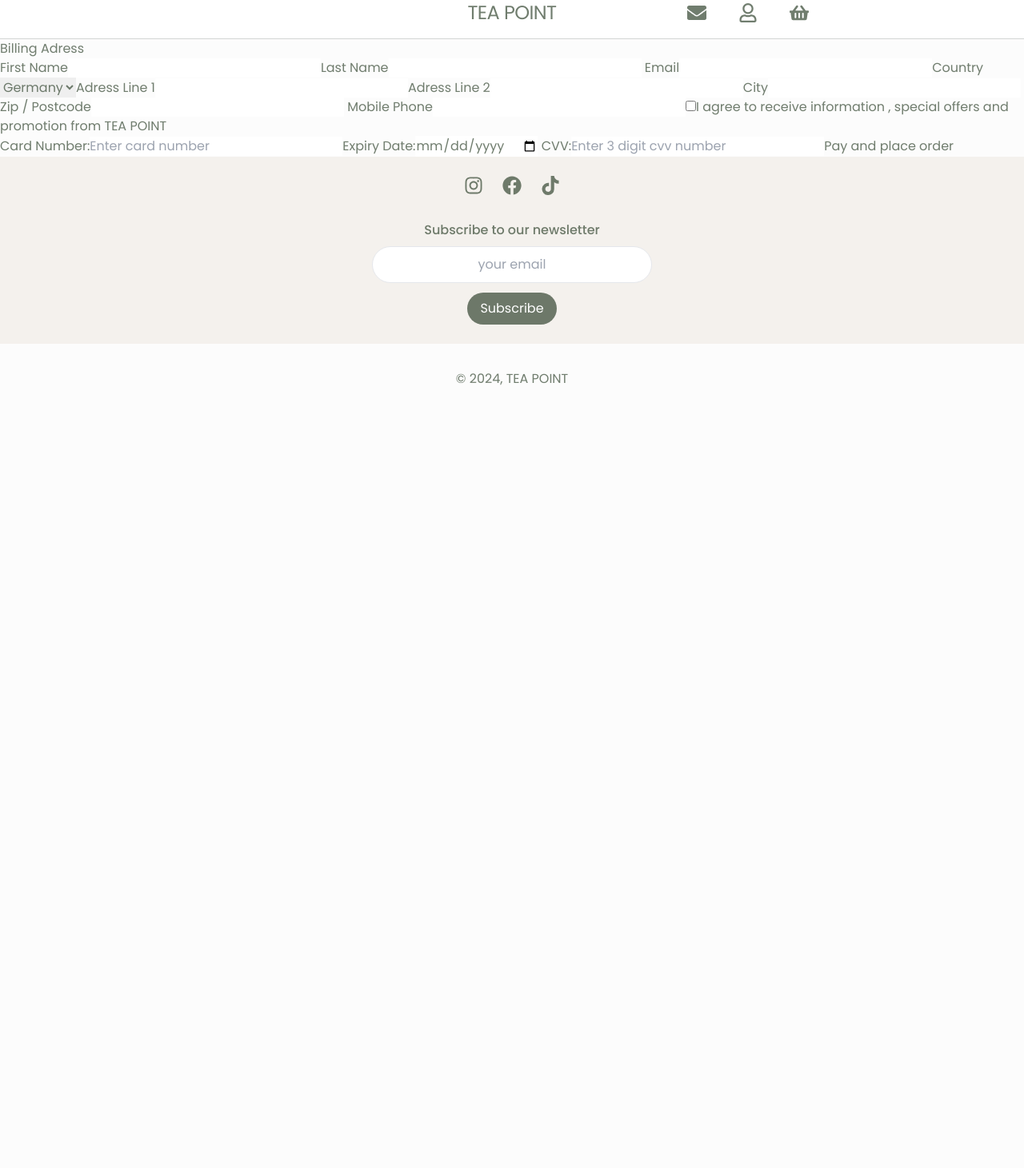
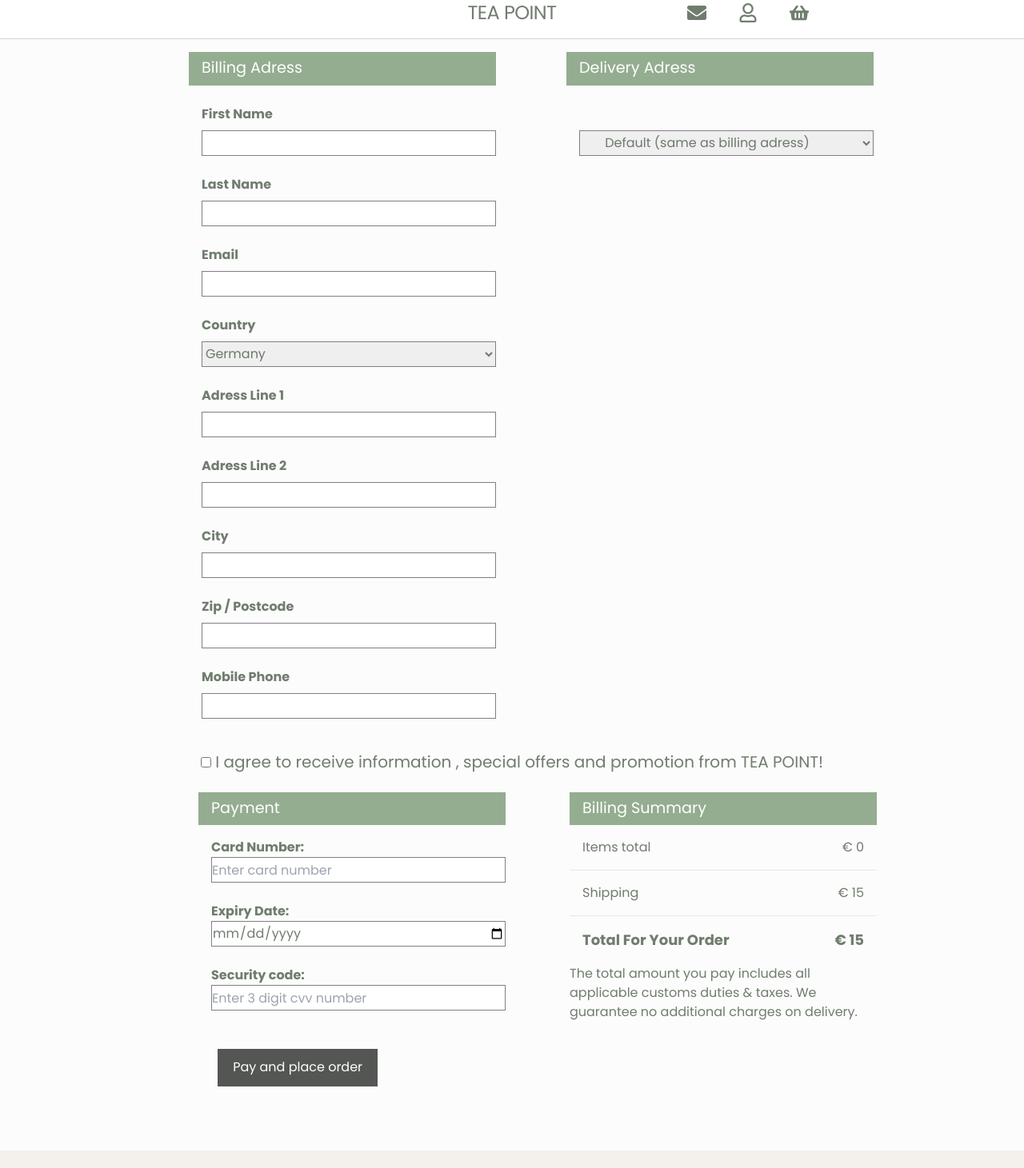
Before and after one commit to MarinnaPereira/tea-point, a React (Vite) app: page /payment in a window 1280 px wide. Shown: the part 60-1521 px from the top of the page at 80% size. Before the commit the page ends 800 px from the top, so only its background shows below. Built offline with nearby package versions, Linux system fonts and the light colour scheme.

Commit message:
modified Cart.jsx, Payment.jsx and Payment.scss

```diff
--- a/src/components/Cart.jsx
+++ b/src/components/Cart.jsx
@@ -76,10 +76,10 @@
             </div>
             <div className="flex justify-between items-center">
               {" "}
-              <NavLink to={"/"} className="underline ml-8">
+              <NavLink to={"/products"} className="underline ml-8">
                 Continue shopping
               </NavLink>
-              <NavLink to="/order-confirmation">
+              <NavLink to={{ pathname: "/payment", state: { sumOfPrices } }}>
                 {" "}
                 <button className="cart-button">Checkout</button>
               </NavLink>
--- a/src/components/Payment.jsx
+++ b/src/components/Payment.jsx
@@ -1,12 +1,23 @@
-import React from "react";
+import React, { useState } from "react";
+import "../scss/Payment.scss";
+import { NavLink, useLocation } from "react-router-dom";
 
 const Payment = () => {
+  const location = useLocation();
+  const sumOfPrices = location.state ? location.state.sumOfPrices : 0;
+  //   console.log("sumofprice:", sumOfPrices);
+
   const handlePayment = () => {
     alert("Payment successful! Thank you for your purchase. ");
   };
+
+  const [adressState, setAdressState] = useState(false);
+
   return (
     <div>
-      <form className="billing-adress-form">
+      <div className="flex gap-10 flex-wrap adress-forms">
+        <div>
+          <form className="billing-adress-form w-96 ">
             <h1>Billing Adress</h1>
             <lable htmlFor="first-name">First Name</lable>
             <input type="text" id="first-name" />
@@ -26,7 +37,7 @@
             <input type="text , number" id="address-1" />
 
             <lable htmlFor="address-2">Adress Line 2</lable>
-        <input type="text number" id="address-2" />
+            <input type="text" id="address-2" />
 
             <lable htmlFor="city">City</lable>
             <input type="text" id="city" />
@@ -36,25 +47,112 @@
 
             <lable htmlFor="mobile-phone"> Mobile Phone</lable>
             <input type="number" id="mobile-phone" />
+          </form>
+        </div>
 
-        <input type="checkbox" id="" />
-        <label>
-          I agree to receive information , special offers and promotion from TEA
-          POINT
+        <div>
+          <form className="billing-adress-form delivery-adress-form w-96 ">
+            <h1>Delivery Adress</h1>
+
+            <select
+              name=""
+              id=""
+              className="option-delivery"
+              onChange={(e) => {
+                setAdressState(e.target.value === "alternative");
+              }}
+            >
+              <option value="default">Default (same as billing adress)</option>
+              <option value="alternative">
+                Add an alternative delivery address
+              </option>
+            </select>
+            {adressState && (
+              <>
+                <lable htmlFor="first-name">First Name</lable>
+                <input type="text" id="first-name" />
+
+                <lable htmlFor="last-name">Last Name</lable>
+                <input type="text" id="last-name" />
+
+                <lable htmlFor="county">Country</lable>
+                <select name="" id="county">
+                  <option value=""> Germany</option>
+                </select>
+
+                <lable htmlFor="address-1">Adress Line 1</lable>
+                <input type="text , number" id="address-1" />
+
+                <lable htmlFor="address-2">Adress Line 2</lable>
+                <input type="text" id="address-2" />
+
+                <lable htmlFor="city">City</lable>
+                <input type="text" id="city" />
+
+                <lable htmlFor="postcode">Zip / Postcode</lable>
+                <input type="number" id="postcode" />
+
+                <lable htmlFor="mobile-phone"> Mobile Phone</lable>
+                <input type="number" id="mobile-phone" />
+              </>
+            )}
+          </form>
+        </div>
+      </div>
+      <div className="flex justify-center mb-2  text-xl mr-18">
+        <label className="sign-up">
+          <input type="checkbox" name="signUp" id="signUp" /> I agree to receive
+          information , special offers and promotion from TEA POINT!
         </label>
-      </form>
-      <form className="payment-form">
+      </div>
+      <div className="payment-container flex flex-row-reverse gap-20 flex-wrap justify-center ml-16">
+        <div className="billing-summary w-96">
+          <h1>Billing Summary</h1>
+          <div className="flex justify-between px-4 mb-4 ">
+            <p>Items total</p>
+            <span>€ {sumOfPrices}</span>
+          </div>
+          <hr className="mb-4" />
+          <div className="flex justify-between px-4 mb-4  ">
+            <p>Shipping</p>
+            {sumOfPrices < 100 ? <span>€ 15</span> : <span>-</span>}
+          </div>
+          <hr className="mb-4" />
+          <div className="flex justify-between px-4 mb-4 font-bold text-lg">
+            <h2>Total For Your Order</h2>
+            <span>€ {sumOfPrices + 15}</span>
+          </div>
+          <p>
+            The total amount you pay includes all applicable customs duties &
+            taxes. We guarantee no additional charges on delivery.
+          </p>
+        </div>
+        <div className="payment-form-container w-96">
+          <form className="payment-form flex flex-col">
+            <h1>Payment</h1>
             <lable htmlFor="card-number">Card Number:</lable>
-        <input type="number" id="card-number" placeholder="Enter card number" />
+            <input
+              type="text"
+              id="card-number"
+              placeholder="Enter card number"
+            />
 
             <lable htmlFor="expiry-date">Expiry Date:</lable>
             <input type="date" id="expiry-date" placeholder="MM/YYYY" />
 
-        <lable htmlFor="cvv"> CVV:</lable>
-        <input type="number" id="cvv" placeholder="Enter 3 digit cvv number" />
-
+            <lable htmlFor="cvv"> Security code:</lable>
+            <input
+              type="text"
+              id="cvv"
+              placeholder="Enter 3 digit cvv number"
+            />
+            <NavLink to="/order-confirmation">
+              {" "}
               <button onClick={handlePayment}>Pay and place order</button>
+            </NavLink>
           </form>
+        </div>
+      </div>
     </div>
   );
 };
--- /dev/null
+++ b/src/scss/Payment.scss
@@ -0,0 +1,71 @@
+.adress-forms {
+  justify-content: center;
+  .billing-adress-form {
+    display: flex;
+    flex-direction: column;
+    gap: 0.5rem;
+    margin-left: 3rem;
+    h1 {
+      font-size: 1.2rem;
+      padding: 0.4rem 1rem;
+      background-color: #94ad90;
+      margin-block: 1rem;
+      color: white;
+    }
+    lable {
+      font-weight: bold;
+    }
+    input,
+    select {
+      border: gray solid 1px;
+      margin-bottom: 1rem;
+      height: 2rem;
+    }
+    input,
+    select,
+    lable {
+      margin-left: 1rem;
+    }
+  }
+  .delivery-adress-form {
+    .option-delivery {
+      margin-top: 2rem;
+      padding-left: 1.7rem;
+    }
+  }
+}
+.sign-up {
+  margin-top: 1.5rem;
+}
+.payment-container h1 {
+  font-size: 1.2rem;
+  padding: 0.4rem 1rem;
+  background-color: #94ad90;
+  margin-block: 1rem;
+  color: white;
+}
+.payment-form {
+  lable {
+    font-weight: bold;
+  }
+  input {
+    border: gray solid 1px;
+    margin-bottom: 1rem;
+    height: 2rem;
+  }
+  input,
+  lable {
+    margin-left: 1rem;
+  }
+  input {
+    margin-bottom: 1.5rem;
+  }
+  button {
+    background-color: #1e201dc0;
+    color: white;
+    padding-block: 0.7rem;
+    padding-inline: 1.2rem;
+    margin: 1.5rem;
+    margin-bottom: 5rem;
+  }
+}
```
Lines whose indentation alone changed are shown as unchanged.
